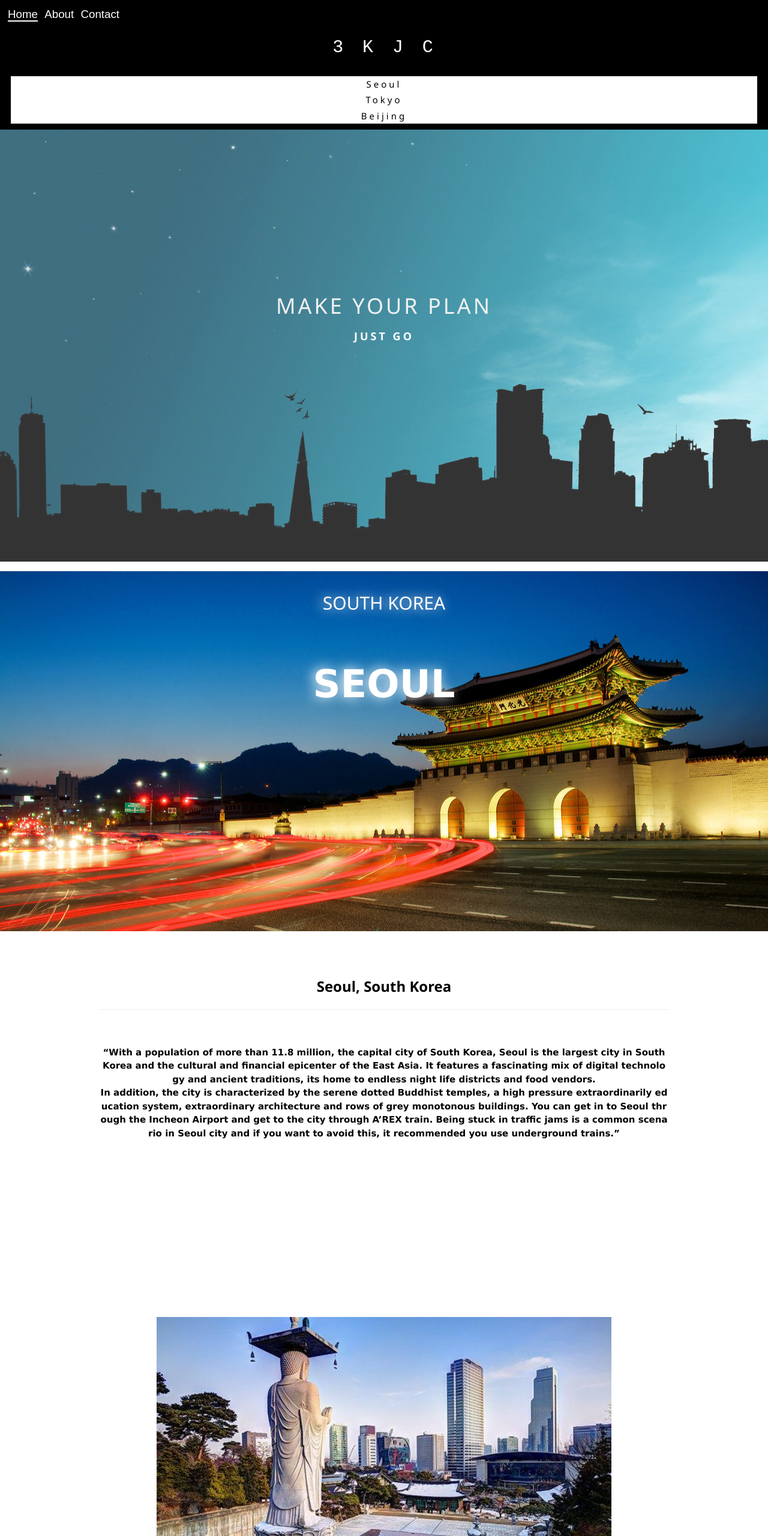
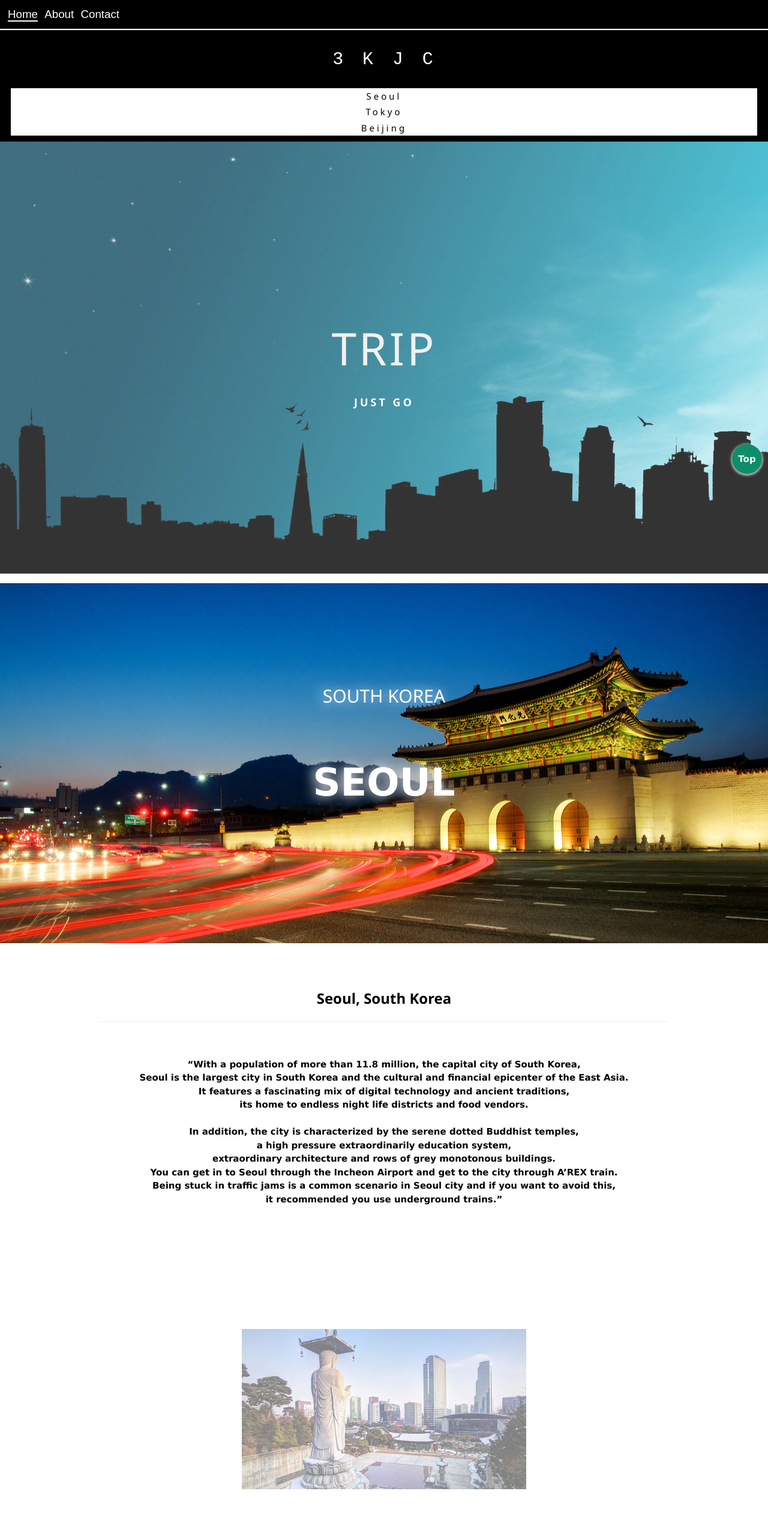
Before and after one commit to leye195/3KJC, a plain HTML site: page index.html in a window 1280 px wide. Shown: the top 2560 px of the page at 60% size. Drawn offline with Linux system fonts and the light colour scheme; files that its build step writes are made by us from their sources.

Commit message:
scroll event

```diff
--- /dev/null
+++ b/css/animation.css
@@ -0,0 +1,11 @@
+@keyframes showUp {
+  0% {
+    opacity: 0.3;
+  }
+  100% {
+    opacity: 1;
+  }
+}
+.show-bg {
+  animation: showUp 2s ease-out forwards;
+}
--- a/css/main.css
+++ b/css/main.css
@@ -1,8 +1,19 @@
+* {
+  scroll-behavior: smooth;
+}
+body {
+  margin: 0;
+  padding: 0;
+  box-sizing: border-box;
+}
 li {
   list-style-type: none;
 }
 li a {
   text-decoration: none;
+}
+.trip-size {
+  font-size: 5rem;
 }
 .disc {
   min-width: 200px;
@@ -11,6 +22,7 @@ li a {
   margin-bottom: 1em;
 }
 .disc q {
+  white-space: pre-line;
   word-break: break-all;
   word-wrap: break-word;
 }
@@ -20,7 +32,14 @@ li a {
 .bg {
   margin-bottom: 150px;
 }
-.CITY span {
+.bg img {
+  opacity: 0.5;
+  width: 50%;
+}
+.title {
+  padding-top: 20px;
+}
+.title span {
   margin-left: 8px;
   margin-right: 8px;
   font-family: monospace;
@@ -40,6 +59,7 @@ li a {
   font-size: 1.25em;
   font-family: sans-serif;
   padding: 10px;
+  box-shadow: 1px 1px 1px 1px;
 }
 #menu a {
   margin-left: 3px;
@@ -70,7 +90,7 @@ li a {
   text-shadow: -4px 0px 20px;
 }
 #Seoul {
-  background-image: url("../img/Gyeongbok Palace.jpg");
+  background-image: url("../img/gyeongbok-palace.jpg");
 }
 #Tokyo {
   background-image: url("../img/tokyo.jpg");
@@ -80,6 +100,18 @@ li a {
 }
 #NewYork {
   background-image: url("../img/nyc-statue-of-liberty.jpg");
+}
+.w3-display-middle {
+  position: absolute;
+  /* left: 0; */
+  bottom: 0;
+  width: 100%;
+  height: 100%;
+  text-align: center;
+  display: flex;
+  flex-direction: column;
+  align-items: center;
+  justify-content: center;
 }
 .se {
   top: 100px;
@@ -143,6 +175,27 @@ a.img1,
 .food-and-drink-item:nth-child(2n) {
   margin-left: 3rem;
 }
+.floating-button {
+  position: fixed;
+  right: 0;
+  bottom: 0px;
+  padding: 20px;
+  width: 50px;
+  height: 50px;
+  background-color: #0d8e6a;
+  color: white;
+  border-radius: 50%;
+  text-align: center;
+  display: flex;
+  align-items: center;
+  justify-content: center;
+  cursor: pointer;
+  transform: translate(-10px, -10px);
+  box-shadow: 0px 1px 4px 1px #e3e3e3;
+}
+.floating-button a {
+  text-decoration: none;
+}
 @media only screen and (min-width: 320px) and (max-width: 480px) {
   #Seoul,
   #Tokyo,
--- a/css/style.css
+++ /dev/null
@@ -1,149 +0,0 @@
-li {
-  list-style-type: none;
-}
-li a {
-  text-decoration: none;
-}
-.disc {
-  min-width: 200px;
-  min-height: 400px;
-  margin-top: 4em;
-  margin-bottom: 1em;
-}
-.m-bg {
-  margin-bottom: 100px;
-}
-.bg {
-  margin-bottom: 150px;
-}
-.CITY span {
-  margin-left: 8px;
-  margin-right: 8px;
-  font-family: monospace;
-}
-.city_list {
-  border: 2px solid black;
-  background-color: black;
-  text-align: center;
-}
-.city_list li {
-  background-color: white;
-  padding-top: 2px;
-  padding-bottom: 2px;
-}
-#menu {
-  font-size: 1.25em;
-  font-family: sans-serif;
-  padding: 10px;
-}
-#menu a {
-  margin-left: 3px;
-  margin-right: 3px;
-}
-#Seoul,
-#Tokyo,
-#NewYork {
-  background-size: cover;
-  background-attachment: fixed;
-  background-position: center;
-  min-height: 600px;
-  max-width: 100%;
-}
-#Seoul,
-#Tokyo,
-#NewYork h2 {
-  font-weight: normal;
-}
-#Seoul {
-  background-image: url("../img/Gyeongbok Palace.jpg");
-}
-#Tokyo {
-  background-image: url("../img/tokyo.jpg");
-}
-#NewYork {
-  background-image: url("../img/nyc-statue-of-liberty.jpg");
-}
-.se {
-  top: 100px;
-}
-.attr-img1,
-.attr-img2,
-.attr-img3 {
-  width: 100%;
-  height: 210px;
-  padding: 10px;
-}
-a.img1,
-.img2,
-.img3 {
-  text-decoration: none;
-}
-.card:hover {
-  box-shadow: 0 12px 16px 0 rgba(0, 0, 0, 0.24),
-    0 17px 50px 0 rgba(0, 0, 0, 0.19);
-}
-.more {
-  direction: rtl;
-}
-.more::before {
-  content: "...";
-}
-.food-and-drink-list {
-  overflow: hidden;
-  margin-bottom: 6rem;
-  padding-left: 3rem;
-  font-weight: 500;
-}
-.food-and-drink-item {
-  float: left;
-  margin: 5px;
-  border-bottom: 0.1rem solid #f1f4fb;
-  width: calc(50% - 3rem);
-}
-.food-and-drink-item a {
-  display: block;
-  padding-bottom: 1.8rem;
-  padding-top: 2.1rem;
-}
-.food-and-drink-item a:hover {
-  transition: 0.5s;
-  display: block;
-  padding-left: 1.8rem;
-  padding-right: 2.8rem;
-}
-
-.food-and-drink-item span {
-  color: #2c3643;
-  font-size: 1.25em;
-}
-.food-and-drink-item:first-child {
-  border-top: 0.1rem solid #f1f4fb;
-}
-.food-and-drink-item:nth-child(2) {
-  border-top: 0.1rem solid #f1f4fb;
-}
-.food-and-drink-item:nth-child(2n) {
-  margin-left: 3rem;
-}
-@media only screen and (min-width: 320px) and (max-width: 480px) {
-  #Seoul,
-  #Tokyo,
-  #NewYork {
-    width: 90%;
-    margin: auto;
-  }
-  .bg {
-    width: 100%;
-  }
-}
-@media only screen and (max-resolution: 150dpi) and (max-width: 480px) {
-  .disc {
-    font-size: 20px;
-  }
-  .theme {
-    font-size: 35px;
-  }
-  .more {
-    font-size: 6px;
-  }
-}
--- a/index.html
+++ b/index.html
@@ -8,6 +8,7 @@
   <link rel="stylesheet" type="text/css" href=".css/font-awesome.min.css">
   <link rel="stylesheet" type="text/css" href="./css/font-awesome.css">
   <link rel="stylesheet" type="text/css" href="./css/main.css">
+  <link rel="stylesheet" type="text/css" href="./css/animation.css">
   <link href="https://cdn.bootcss.com/font-awesome/5.8.2/css/all.css" rel="stylesheet">
   <link href="https://cdn.bootcss.com/font-awesome/5.8.2/css/all.min.css" rel="stylesheet">
   <title>Seoul&Tokyo&Beijing Info</title>
@@ -23,7 +24,7 @@
     <header class=" w3-wide" style="max-width:100%;" id="home">
       <div class="w3-center" style="background-color:black;">
         <p><br></p>
-        <h2 class="w3-black w3-color-white CITY">
+        <h2 class="w3-black w3-color-white title">
           <span>3</span>
           <span>K</span>
           <span>J</span>
@@ -38,7 +39,7 @@
       <div class="w3-display-container m-bg">
         <img class="w3-image" src="./img/background.jpg" alt="" width="100%" style="min-height:450px; margin-bottom:10px; opacity:0.8;">
         <div class="w3-display-middle w3-margin-top w3-center w3-text-white">
-          <h1 class="w3-xxlarge"><span class="w3-hide-small w3-text-light-grey">MAKE YOUR PLAN</span></h1>
+          <h1 class="w3-xxlarge"><span class="w3-hide-small w3-text-light-grey trip-size">TRIP</span></h1>
           <h5><b>JUST GO<b></h5>
         </div>
       </div>
@@ -65,8 +66,8 @@
         it recommended you use underground trains.</q><br>
       </p>
       <p><br></p>
-      <div class="w3-center">
-        <img class="w3-image bg" src="./img/timg1.jpg" alt="" style="width:80%">
+      <div class="w3-center bg">
+        <img class="w3-image" src="./img/timg1.jpg" alt="">
       </div>
       <div class="w3-container w3-padding">
         <h3 class="w3-center">Seoul Attractions</h3>
@@ -75,7 +76,7 @@
           <div class="w3-third">
             <div class="w3-card-2 card">
                 <a class="img1" href="http://english.visitseoul.net/attractions/Gyeongbokgung-Palace_/73" target="_blank">
-                  <img  class="attr-img1" src="./img/Gyeong.jpg" alt="">
+                  <img  class="attr-img1" src="./img/gyeong.jpg" alt="">
                 </a>
                 <div class="w3-container">
                   <h5 style="text-align:center">Gyeongbokgung Palace<br>(Korean:경복궁)</h5>
@@ -137,7 +138,7 @@
           Tokyo also respects the Japanese antique culture by having a cultural center where traditional dances are performed.</q><br>
       </p>
       <div class="w3-center bg">
-        <img src="./img/timg2.jpg" alt="" style="width:80%">
+        <img src="./img/timg2.jpg" alt="" >
       </div>
       <div class="w3-container w3-padding">
         <h3 class="w3-center">Tokyo Attractions</h3>
@@ -205,7 +206,7 @@
           Beijing is an important world capital and global power city, and one of the world's leading centers for culture, diplomacy and politics, business and economy, education, language, and science and technology. A megacity, Beijing is the second largest Chinese city by urban population after Shanghai and is the nation's cultural, educational, and political center.[15] It is home to the headquarters of most of China's largest state-owned companies and houses the largest number of Fortune Global 500 companies in the world, as well as the world's four biggest financial institutions.[16][17] It is also a major hub for the national highway, expressway, railway, and high-speed rail networks. The Beijing Capital International Airport has been the second busiest in the world by passenger traffic since 2010,[18] and, as of 2016, the city's subway network is the busiest and longest in the world.</q><br>
       </p>
       <div class="w3-center bg">
-        <img src="./img/timg4.jpeg" alt="" style="width:80%">
+        <img src="./img/timg4.jpeg" alt="" >
       </div>
       <div class="w3-container w3-padding">
         <h3 class="w3-center">Beijing Attractions</h3>
@@ -260,6 +261,11 @@
       </ol>
     </div>
   </div>
+  <div class="floating-button">
+    <a href="#">
+      <span>Top</span>
+    </a>
+  </div>
   <!--Write About my Information-->
   <!--footer-->
   <footer class="w3-container w3-center w3-black w3-padding-64" id="contact">
--- a/js/index.js
+++ b/js/index.js
@@ -1,3 +1,4 @@
+(() => {
   const menulist = document.querySelector("#menu");
   const handleMenuClick = e => {
     const { target } = e;
@@ -14,9 +15,32 @@ const handleMenuClick = e => {
     }
     target.classList.add("cur");
   };
+  const handleScroll = e => {
+    const bg = document.querySelectorAll(".bg img");
+    const se = bg[0],
+      to = bg[1],
+      be = bg[2];
+    if (se.getBoundingClientRect().top <= 700) {
+      if (!se.classList.contains("show-up")) se.classList.add("show-bg");
+    } else {
+      se.classList.remove("show-bg");
+    }
+    if (to.getBoundingClientRect().top <= 700) {
+      if (!to.classList.contains("show-up")) to.classList.add("show-bg");
+    } else {
+      to.classList.remove("show-bg");
+    }
+    if (be.getBoundingClientRect().top <= 700) {
+      if (!be.classList.contains("show-up")) be.classList.add("show-bg");
+    } else {
+      be.classList.remove("show-bg");
+    }
+  };
   const init = () => {
     menulist.addEventListener("click", handleMenuClick);
+    window.addEventListener("scroll", handleScroll);
   };
   if (menulist) {
     init();
   }
+})();
```
Also changed, not shown: README.md, img/gyeongbok-palace.jpg (renamed from img/Gyeongbok Palace.jpg), 2 other files. Lines whose indentation alone changed are shown as unchanged.
